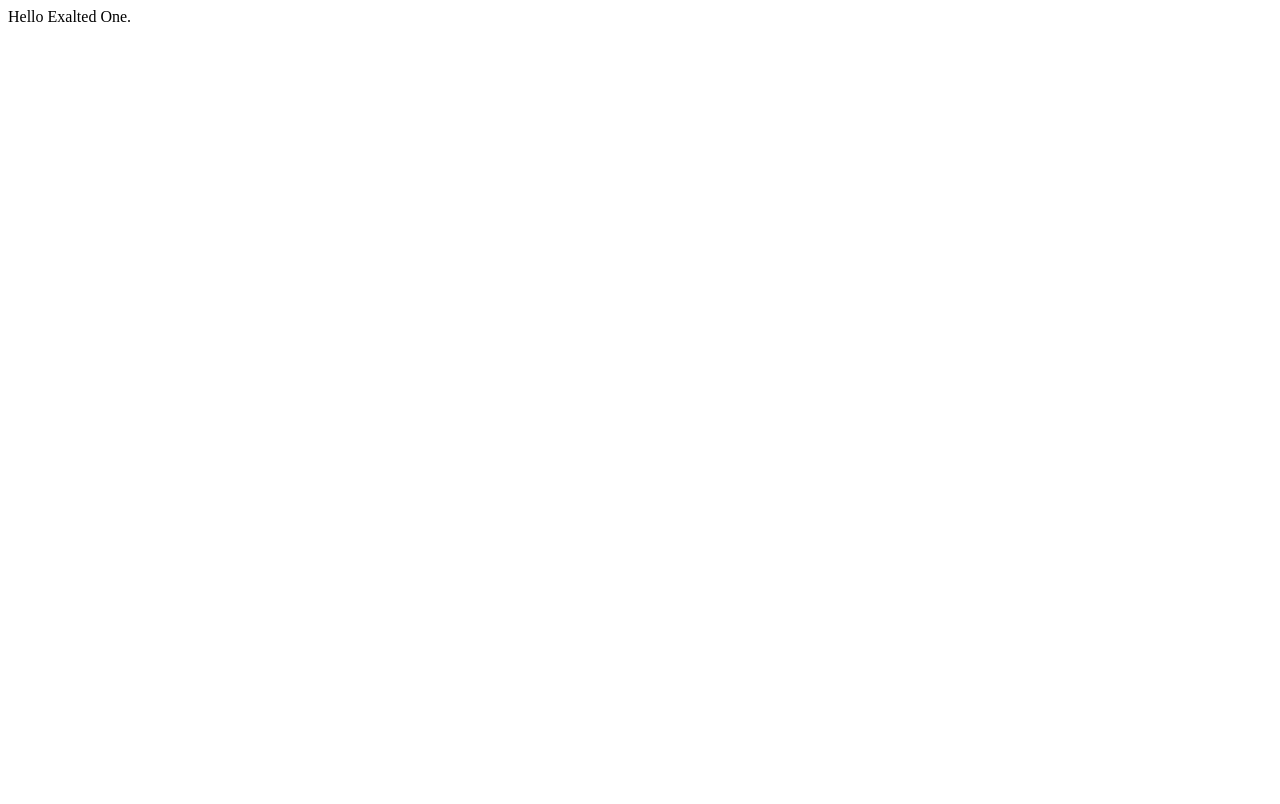
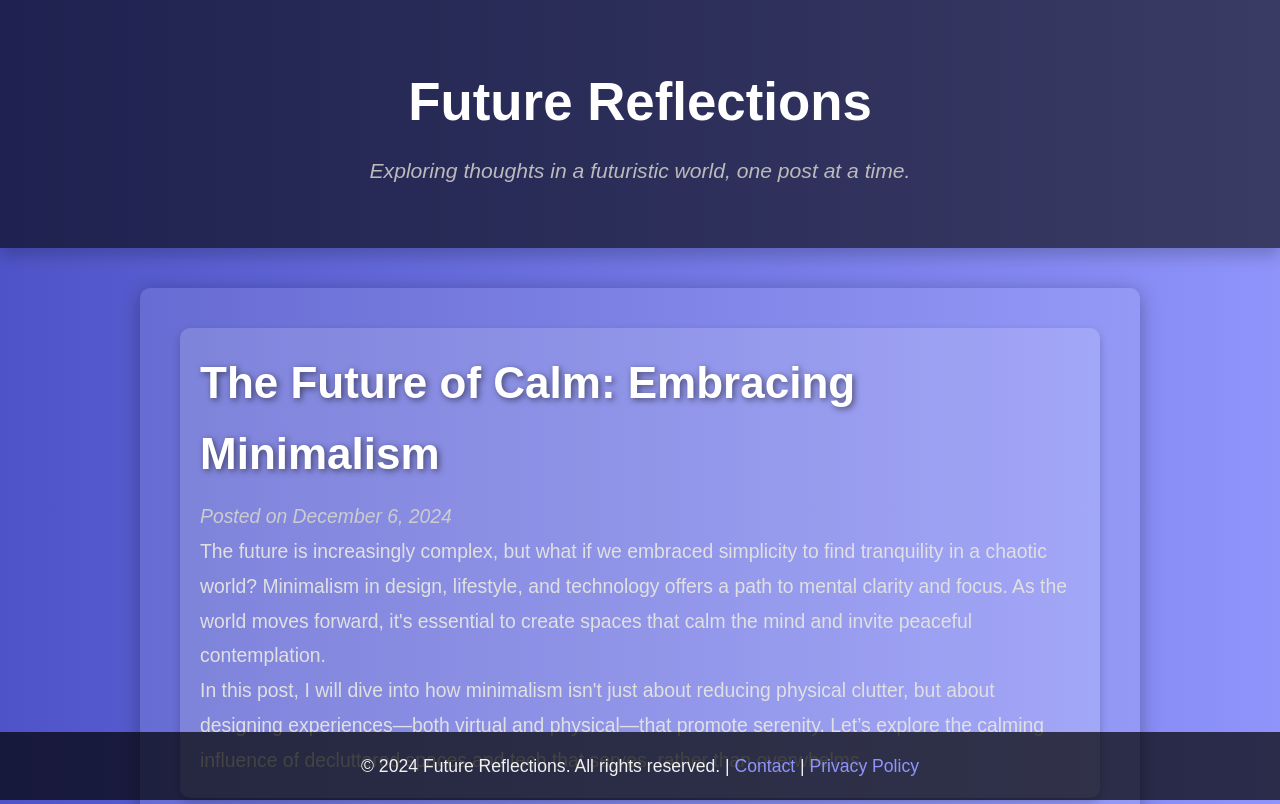
Before and after one commit to protossrulus/protossrulus.github.io, a plain HTML site: page index.html in a window 1280 px wide. Shown: the top 804 px of the page. Drawn offline with Linux system fonts and the light colour scheme.

Commit message:
Update index.html

```diff
--- a/index.html
+++ b/index.html
@@ -1 +1,132 @@
-Hello Exalted One.
+<!DOCTYPE html>
+<html lang="en">
+<head>
+    <meta charset="UTF-8">
+    <meta name="viewport" content="width=device-width, initial-scale=1.0">
+    <meta name="description" content="Futuristic and calming blog page template">
+    <meta name="author" content="Your Name">
+    <title>Future Reflections</title>
+    <style>
+        /* Reset margins and padding */
+        * {
+            margin: 0;
+            padding: 0;
+            box-sizing: border-box;
+        }
+
+        /* Body styling for a futuristic and calming theme */
+        body {
+            font-family: 'Arial', sans-serif;
+            background: linear-gradient(to right, #4e54c8, #8f94fb); /* Soft gradient */
+            color: #f1f1f1;
+            line-height: 1.6;
+            font-size: 1.1em;
+            overflow-x: hidden;
+            padding: 0;
+        }
+
+        /* Header styling */
+        header {
+            text-align: center;
+            padding: 60px 20px;
+            background: rgba(0, 0, 0, 0.6);
+            color: #fff;
+            box-shadow: 0 8px 15px rgba(0, 0, 0, 0.2);
+        }
+
+        header h1 {
+            font-size: 3em;
+            font-weight: 700;
+            margin-bottom: 10px;
+        }
+
+        header p {
+            font-size: 1.2em;
+            font-style: italic;
+            color: #bbb;
+        }
+
+        /* Main content styling */
+        main {
+            width: 90%;
+            max-width: 1000px;
+            margin: 40px auto;
+            background-color: rgba(255, 255, 255, 0.1);
+            border-radius: 10px;
+            padding: 40px;
+            box-shadow: 0 4px 20px rgba(0, 0, 0, 0.3);
+        }
+
+        /* Styling for individual blog posts */
+        article {
+            margin-bottom: 30px;
+            padding: 20px;
+            background-color: rgba(255, 255, 255, 0.15);
+            border-radius: 10px;
+            box-shadow: 0 4px 10px rgba(0, 0, 0, 0.2);
+        }
+
+        article h2 {
+            font-size: 2.5em;
+            margin-bottom: 10px;
+            color: #fff;
+            text-shadow: 2px 2px 6px rgba(0, 0, 0, 0.5);
+        }
+
+        article p {
+            font-size: 1.1em;
+            color: #e0e0e0;
+            line-height: 1.8;
+        }
+
+        article em {
+            color: #ccc;
+        }
+
+        /* Footer styling */
+        footer {
+            text-align: center;
+            padding: 20px;
+            background: rgba(0, 0, 0, 0.7);
+            color: #f1f1f1;
+            font-size: 1em;
+            position: fixed;
+            bottom: 0;
+            width: 100%;
+        }
+
+        footer a {
+            color: #8f94fb;
+            text-decoration: none;
+        }
+    </style>
+</head>
+<body>
+
+<header>
+    <h1>Future Reflections</h1>
+    <p>Exploring thoughts in a futuristic world, one post at a time.</p>
+</header>
+
+<main>
+    <article>
+        <h2>The Future of Calm: Embracing Minimalism</h2>
+        <p><em>Posted on December 6, 2024</em></p>
+        <p>The future is increasingly complex, but what if we embraced simplicity to find tranquility in a chaotic world? Minimalism in design, lifestyle, and technology offers a path to mental clarity and focus. As the world moves forward, it's essential to create spaces that calm the mind and invite peaceful contemplation.</p>
+        <p>In this post, I will dive into how minimalism isn't just about reducing physical clutter, but about designing experiences—both virtual and physical—that promote serenity. Let’s explore the calming influence of decluttered spaces and tech that serves, rather than overwhelms.</p>
+    </article>
+
+    <article>
+        <h2>Tech in 2050: The Path to Peaceful Innovation</h2>
+        <p><em>Posted on December 4, 2024</em></p>
+        <p>The future of technology should not only solve problems but also contribute to our well-being. Imagine a world where AI-driven innovations are seamlessly integrated into our daily lives, enhancing everything from mental health to environmental sustainability. We will discuss how future innovations can be both cutting-edge and calming, promoting harmony between humanity and technology.</p>
+        <p>Join me as we discuss how AI, virtual reality, and the rise of biofeedback systems can create more peaceful and fulfilling experiences for individuals and society alike.</p>
+    </article>
+</main>
+
+<footer>
+    <p>© 2024 Future Reflections. All rights reserved. | <a href="#">Contact</a> | <a href="#">Privacy Policy</a></p>
+</footer>
+
+</body>
+</html>
```
